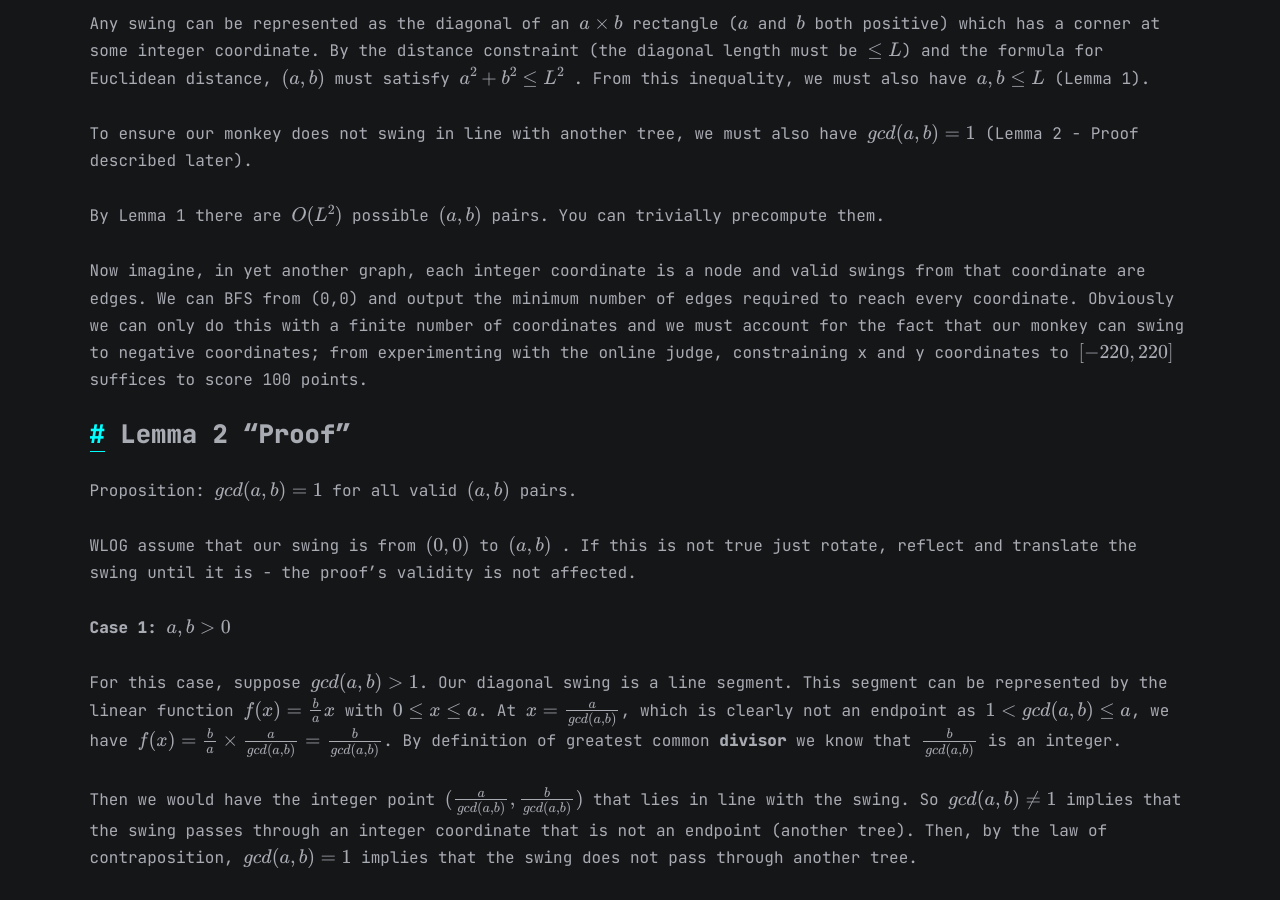
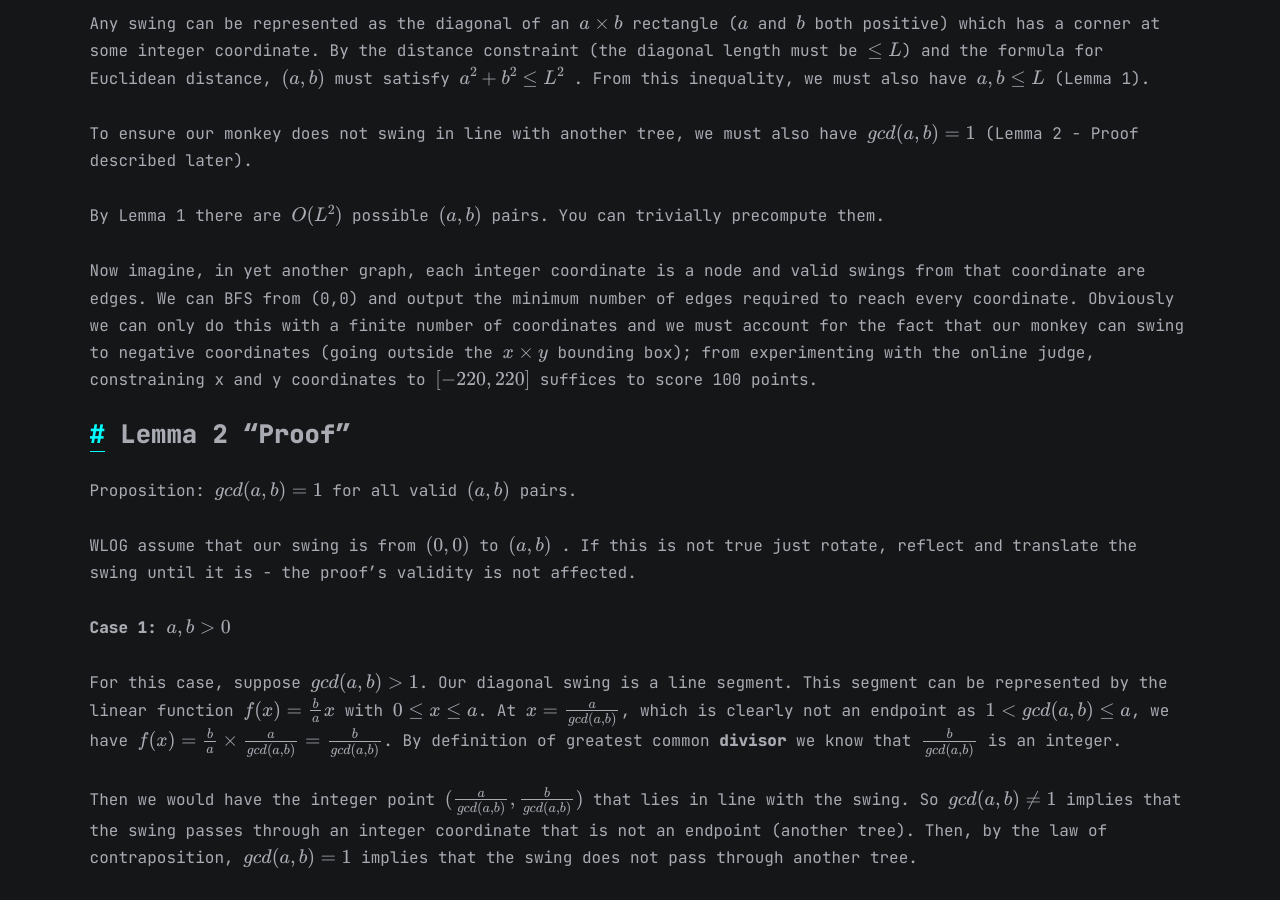
Before and after one commit to heavylightdecomp/blog, a Jekyll site: the page built from all_collections/_posts/2022-11-02-fario-2005-monkey-tour.md, in a window 1280 px wide and 900 px high, scrolled down 1111 px. Built offline with Jekyll 4.4.1, drawn with Linux system fonts in a browser that asks for light colours; formulas are drawn with MathJax 3.

Commit message:
copy edit

```diff
--- a/all_collections/_posts/2022-11-02-fario-2005-monkey-tour.md
+++ b/all_collections/_posts/2022-11-02-fario-2005-monkey-tour.md
@@ -37,7 +37,7 @@ To ensure our monkey does not swing in line with another tree, we must also have
 
 By Lemma 1 there are $$O(L^2)$$ possible $$(a,b)$$ pairs. You can trivially precompute them.
 
-Now imagine, in yet another graph, each integer coordinate is a node and valid swings from that coordinate are edges. We can BFS from (0,0) and output the minimum number of edges required to reach every coordinate. Obviously we can only do this with a finite number of coordinates and we must account for the fact that our monkey can swing to negative coordinates; from experimenting with the online judge, constraining x and y coordinates to $$[-220, 220]$$ suffices to score 100 points.
+Now imagine, in yet another graph, each integer coordinate is a node and valid swings from that coordinate are edges. We can BFS from (0,0) and output the minimum number of edges required to reach every coordinate. Obviously we can only do this with a finite number of coordinates and we must account for the fact that our monkey can swing to negative coordinates (going outside the $$x \times y$$ bounding box); from experimenting with the online judge, constraining x and y coordinates to $$[-220, 220]$$ suffices to score 100 points.
 
 ### Lemma 2 "Proof"
 
```
